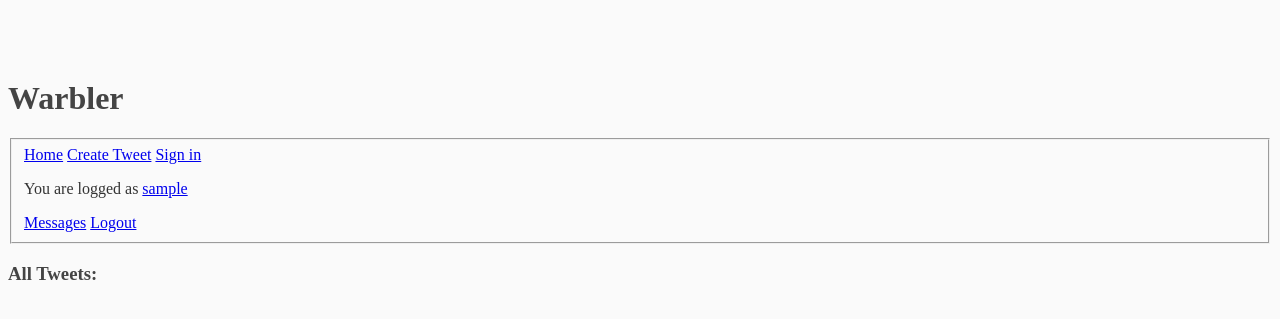
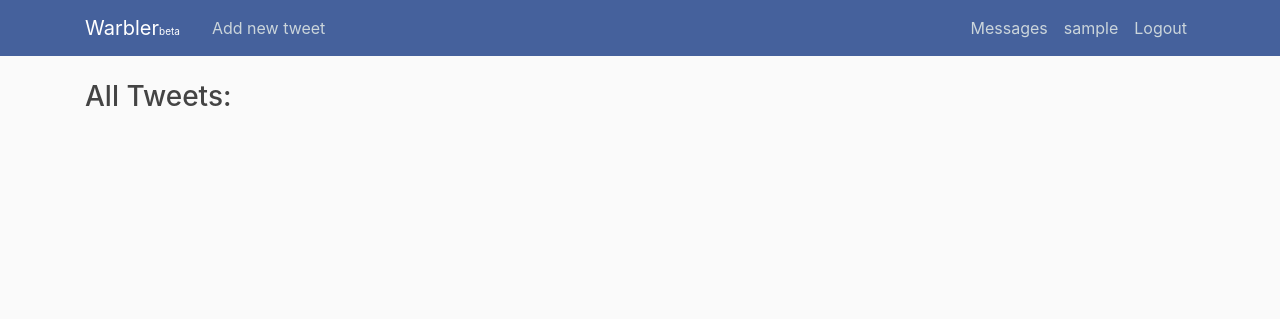
Before and after one commit to AndrzejSzeszko/Warbler----twitter_like_app-, a Django app: page / in a window 1280 px wide. Shown: the top 319 px of the page. Run offline with Django 3.2, Linux system fonts and the light colour scheme; the visitor is signed in with stand-in values (Sample User, id 1); data that the repository does not hold is empty; some libraries are stand-ins or nearby versions.

Commit message:
add link to bootstrap and jquery; apply some bootstrap magic

```diff
--- a/src/app_warbler/templates/app_warbler/base.html
+++ b/src/app_warbler/templates/app_warbler/base.html
@@ -3,37 +3,75 @@
 <!DOCTYPE html>
 <html lang="en">
 <head>
+    <!-- Required meta tags -->
     <meta charset="UTF-8">
+    <meta name="viewport" content="width=device-width, initial-scale=1, shrink-to-fit=no">
+
+    <!-- Bootstrap CSS -->
+    <link rel="stylesheet" href="https://maxcdn.bootstrapcdn.com/bootstrap/4.0.0/css/bootstrap.min.css" integrity="sha384-Gn5384xqQ1aoWXA+058RXPxPg6fy4IWvTNh0E263XmFcJlSAwiGgFAW/dAiS6JXm" crossorigin="anonymous">
+
+    <!-- Custom CSS -->
     <link rel="stylesheet" href="{% static 'app_warbler/css/app_warbler.css' %}">
+
+    <!-- jQuery -->
+    <script  src="https://code.jquery.com/jquery-3.3.1.js"  integrity="sha256-2Kok7MbOyxpgUVvAk/HJ2jigOSYS2auK4Pfzbm7uH60="  crossorigin="anonymous"></script>
+
     <title>Warbler</title>
 </head>
 <body>
 
-    <h1>Warbler</h1>
-    <fieldset>
-        <a href="{% url 'list-all-tweets' %}">Home</a>
-        <a href="{% url 'create-tweet' %}">Create Tweet</a>
-        <a href="{% url 'create-user-sign-in' %}">Sign in</a>
+    <header class="site-header">
+        <nav class="navbar navbar-expand-md navbar-dark bg-steel fixed-top">
+            <div class="container">
+                <a class="navbar-brand mr-4" href="{% url 'list-all-tweets' %}">Warbler<span id="beta">beta</span></a>
+                <button class="navbar-toggler" type="button" data-toggle="collapse" data-target="#navbarToggle" aria-controls="navbarToggle" aria-expanded="false" aria-label="Toggle navigation">
+                    <span class="navbar-toggler-icon"></span>
+                </button>
+                <div class="collapse navbar-collapse" id="navbarToggle">
+                    <div class="navbar-nav mr-auto">
                         {% if user.is_authenticated %}
-            <p>You are logged as <a href="{% url 'profile-details' user.pk %}">{{ user }}</a></p>
-            <a href="{% url 'user-messages' user.pk %}">Messages</a>
-            <a href="{% url 'logout' %}">Logout</a>
+                            <a class="nav-item nav-link" href="{% url 'create-tweet' %}">Add new tweet</a>
+                        {% endif %}
+                    </div>
+                    <!-- Navbar Right Side -->
+                    <div class="navbar-nav">
+                        {% if user.is_authenticated %}
+                            <a class="nav-item nav-link" href="{% url 'user-messages' user.pk %}">Messages</a>
+                            <a class="nav-item nav-link" href="{% url 'profile-details' user.pk %}">{{ user }}</a>
+                            <a class="nav-item nav-link" href="{% url 'logout' %}">Logout</a>
                         {% else %}
-            <p>You are logged as {{ user }} </p>
-            <a href="{% url 'login' %}">Login</a>
+                            <a class="nav-item nav-link" href="{% url 'create-user-sign-in' %}">Sign up!</a>
+                            <a class="nav-item nav-link" href="{% url 'login' %}">Login</a>
                         {% endif %}
-    </fieldset>
+                    </div>
+                </div>
+            </div>
+        </nav>
+    </header>
 
+    <main role="main" class="container">
+        <div class="row">
+            <div class="col-md-12">
                 {% if messages %}
-        <ul class="messages">
                     {% for message in messages %}
-            <li{% if message.tags %} class="{{ message.tags }}"{% endif %}>{{ message }}</li>
+                        <div class="alert alert-{{ message.tags }}">
+                            {{ message }}
+                        </div>
                     {% endfor %}
-        </ul>
                 {% endif %}
 
                 {% block content %}
-    {% endblock content %}
+                {% endblock content%}
+
+            </div>
+        </div>
+    </main>
+
+
+    <!-- Optional JavaScript -->
+    <!-- Popper.js, then Bootstrap JS -->
+    <script src="https://cdnjs.cloudflare.com/ajax/libs/popper.js/1.12.9/umd/popper.min.js" integrity="sha384-ApNbgh9B+Y1QKtv3Rn7W3mgPxhU9K/ScQsAP7hUibX39j7fakFPskvXusvfa0b4Q" crossorigin="anonymous"></script>
+    <script src="https://maxcdn.bootstrapcdn.com/bootstrap/4.0.0/js/bootstrap.min.js" integrity="sha384-JZR6Spejh4U02d8jOt6vLEHfe/JQGiRRSQQxSfFWpi1MquVdAyjUar5+76PVCmYl" crossorigin="anonymous"></script>
 
 </body>
 </html>
```
Lines whose indentation alone changed are shown as unchanged.
